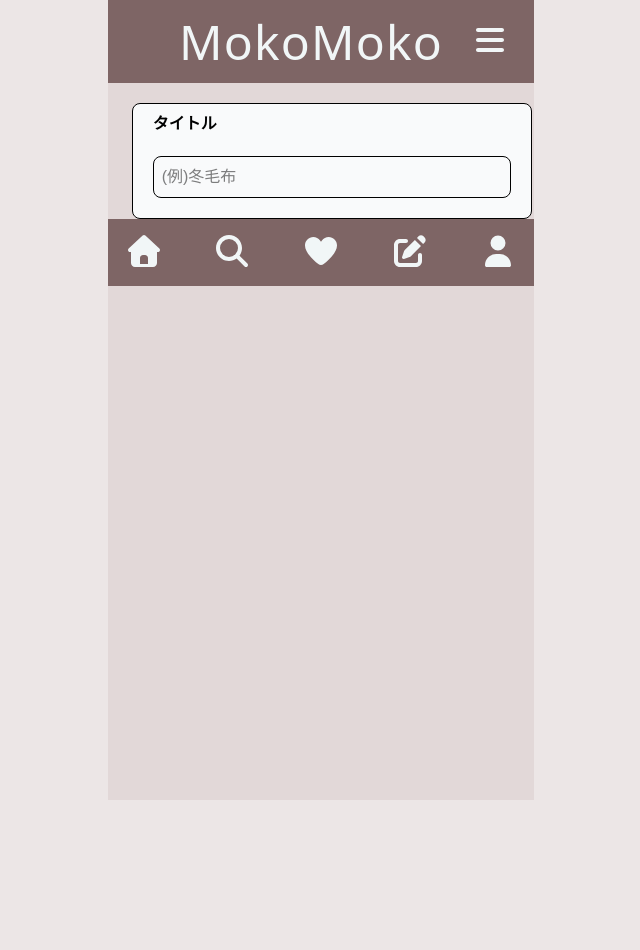
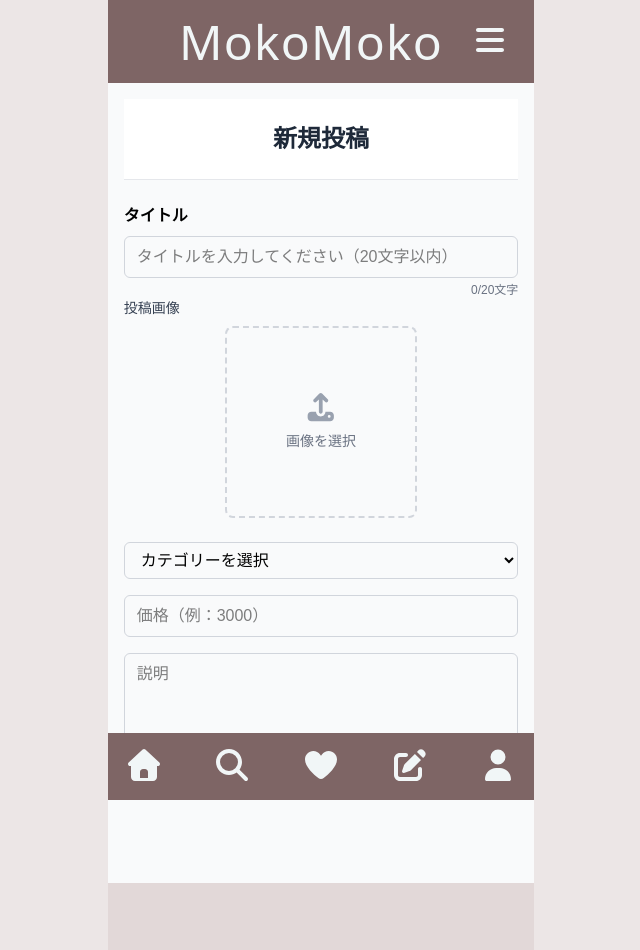
Before and after one commit to yoitete/mokomoko_front, a Next.js app: page /post in a window 1280 px wide. Shown: the whole page, without its empty margins (319-959 px from the left). Before the commit the page ends 800 px from the top, so only its background shows below. Built offline with nearby package versions, Linux system fonts and the light colour scheme.

Commit message:
post作成開始

```diff
--- a/app/post/page.tsx
+++ b/app/post/page.tsx
@@ -1,14 +1,149 @@
-import React from "react";
+/* eslint-disable @next/next/no-img-element */
+"use client";
+
+import React, { useRef, useState } from "react";
+import { FontAwesomeIcon } from "@fortawesome/react-fontawesome";
+import { faUpload } from "@fortawesome/free-solid-svg-icons";
+
+interface Combination {
+  title: string;
+  description?: string;
+  image?: File;
+  price?: number;
+  category?: string;
+}
 
 export default function Post() {
+  const [previewUrl, setPreviewUrl] = useState<string | null>(null);
+  const [combination, setCombination] = useState<Combination>({
+    title: "",
+    description: "",
+    price: undefined,
+    category: "",
+  });
+  const inputRef = useRef<HTMLInputElement | null>(null);
+
+  const handleChange = <K extends keyof Combination>(
+    field: K,
+    value: Combination[K]
+  ) => setCombination({ ...combination, [field]: value });
+
   return (
-    <div className="border rounded-lg mt-5 mx-6 min-w-[400px] bg-gray-50 px-5 py-2">
-      <p className="font-semibold text-shadow-black mb-2">タイトル</p>
-      <input
-        type="text"
-        className="border w-full p-2 my-3 rounded-lg"
-        placeholder="(例)冬毛布"
-      />
+    <div className="min-h-screen bg-gray-50 p-4">
+      <header className="bg-white border-b border-gray-200 py-6 text-center mb-6">
+        <h1 className="text-2xl font-bold text-gray-800">新規投稿</h1>
+      </header>
+
+      <main className="max-w-4xl mx-auto space-y-6">
+        {/* タイトル */}
+        <div>
+          <label className="block font-semibold mb-2">タイトル</label>
+          <input
+            type="text"
+            maxLength={20}
+            placeholder="タイトルを入力してください（20文字以内）"
+            className="w-full px-3 py-2 border border-gray-300 rounded-md focus:outline-none focus:ring-2 focus:ring-blue-500"
+            value={combination.title}
+            onChange={(e) => handleChange("title", e.target.value)}
+          />
+          <p className="text-xs text-right text-gray-500 mt-1">
+            {combination.title.length}/20文字
+          </p>
+        </div>
+      </main>
+
+      <div className="mb-6">
+        <label className="block text-sm font-medium text-gray-700 mb-2">
+          投稿画像
+        </label>
+        <div className="flex justify-center">
+          <div className="w-48 h-48 border-2 border-dashed border-gray-300 rounded-lg overflow-hidden hover:border-gray-400 transition-colors">
+            {previewUrl ? (
+              <img
+                src={previewUrl}
+                alt="選択された画像"
+                className="w-full h-full object-cover cursor-pointer"
+                onClick={() => {
+                  inputRef.current?.click();
+                }}
+              />
+            ) : (
+              <label
+                htmlFor="imageUpload"
+                className="w-full h-full flex flex-col items-center justify-center cursor-pointer hover:bg-gray-50 transition-colors"
+              >
+                <FontAwesomeIcon
+                  icon={faUpload}
+                  className="text-gray-400 text-3xl mb-2"
+                />
+                <span className="text-sm text-gray-500">画像を選択</span>
+              </label>
+            )}
+          </div>
+        </div>
+        <input
+          type="file"
+          accept="image/*"
+          ref={inputRef}
+          className="hidden"
+          onChange={(e) => {
+            const file = e.target.files?.[0];
+            if (file) {
+              handleChange("image", file);
+              setPreviewUrl(URL.createObjectURL(file));
+            }
+          }}
+        />
+      </div>
+
+      {/* 詳細情報 */}
+      <div className="space-y-4">
+        {/* カテゴリー */}
+        <select
+          className="w-full px-3 py-2 border border-gray-300 rounded-md focus:outline-none focus:ring-2 focus:ring-blue-500"
+          value={combination.category ?? ""}
+          onChange={(e) => handleChange("category", e.target.value)}
+        >
+          <option value="">カテゴリーを選択</option>
+          <optgroup label="素材">
+            <option value="fleece">フリース</option>
+            <option value="microfiber">マイクロファイバー</option>
+            <option value="cotton">コットン</option>
+            <option value="wool">ウール</option>
+            <option value="gauze">ガーゼ</option>
+          </optgroup>
+          <optgroup label="厚さ・暖かさ">
+            <option value="thin">薄手（夏用）</option>
+            <option value="medium">普通（春秋用）</option>
+            <option value="thick">厚手（冬用）</option>
+            <option value="light">軽量</option>
+            <option value="warm">暖かい</option>
+          </optgroup>
+          <optgroup label="サイズ・用途">
+            <option value="single">シングル</option>
+            <option value="double">ダブル</option>
+            <option value="lap">ひざ掛け</option>
+          </optgroup>
+        </select>
+
+        {/* 値段 */}
+        <input
+          type="number"
+          placeholder="価格（例：3000）"
+          className="w-full px-3 py-2 border border-gray-300 rounded-md focus:outline-none focus:ring-2 focus:ring-blue-500"
+          value={combination.price ?? ""}
+          onChange={(e) => handleChange("price", Number(e.target.value))}
+        />
+
+        {/* 説明 */}
+        <textarea
+          placeholder="説明"
+          className="w-full px-3 py-2 border border-gray-300 rounded-md focus:outline-none focus:ring-2 focus:ring-blue-500 resize-none"
+          rows={4}
+          value={combination.description}
+          onChange={(e) => handleChange("description", e.target.value)}
+        />
+      </div>
     </div>
   );
 }
--- /dev/null
+++ b/components/Input/Input.tsx
@@ -0,0 +1,12 @@
+import React from "react";
+
+type Props = React.InputHTMLAttributes<HTMLInputElement>;
+
+export default function InputLong(props: Props) {
+  return (
+    <input
+      {...props}
+      className={`border w-full p-2 rounded-lg ${props.className ?? ""}`}
+    />
+  );
+}
```
